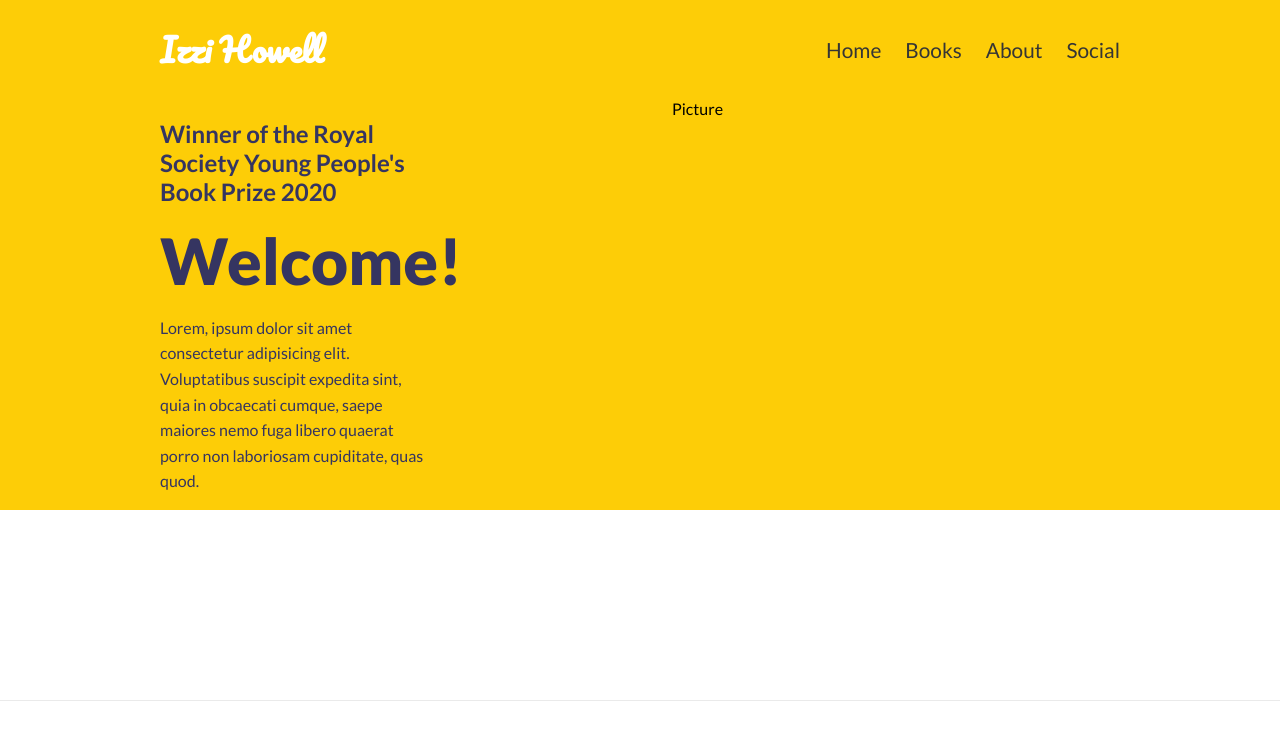
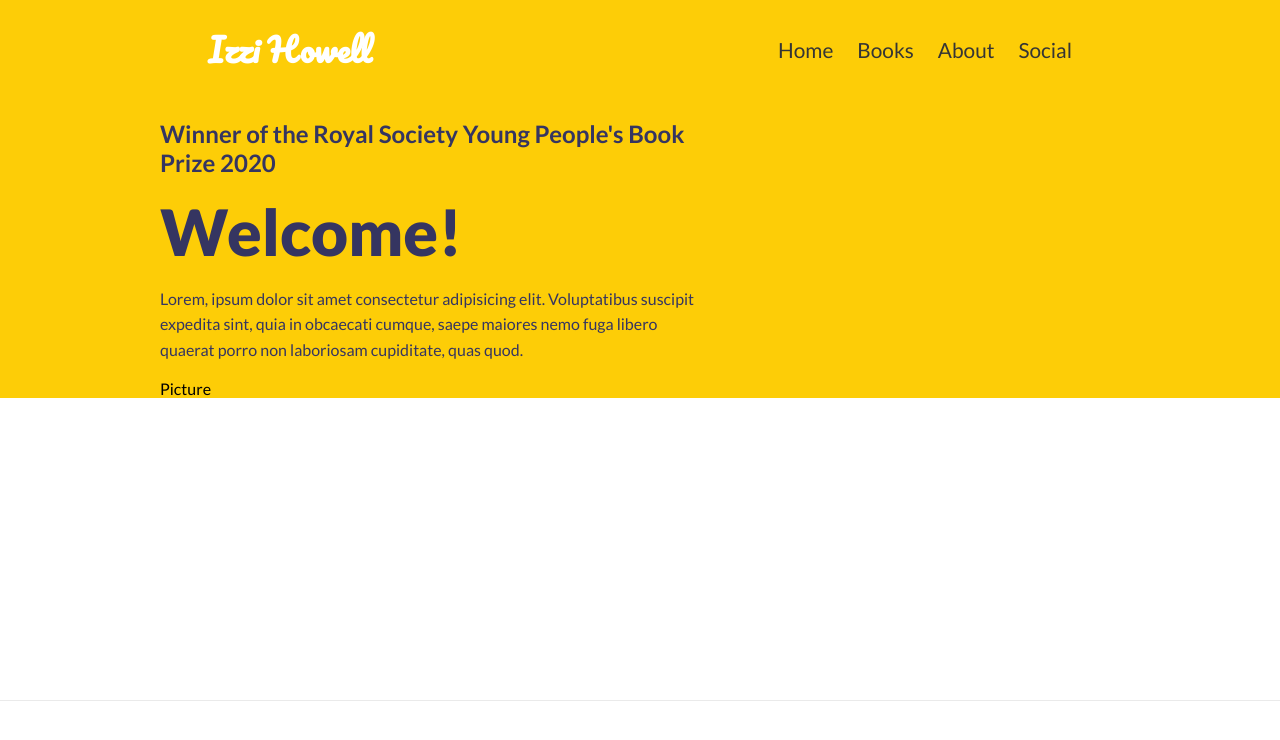
Before and after one commit to ajsevillano/izzihowell.com, a Next.js app: page / in a window 1280 px wide. Shown: the top 740 px of the page. Built offline with nearby package versions, Linux system fonts and the light colour scheme.

Commit message:
Create navigation component

```diff
--- a/components/Header/Header.module.scss
+++ b/components/Header/Header.module.scss
@@ -1,30 +1 @@
 /* Header */
-
-.logo {
-  font-family: 'Pacifico', cursive;
-  color: white;
-  font-size: 2rem;
-}
-
-.navigation {
-  margin-left: auto;
-
-  ul {
-    display: flex;
-    justify-content: space-between;
-  }
-
-  li {
-    list-style: none;
-    font-size: 1.3rem;
-    margin-right: 1.5rem;
-    color: rgb(53, 53, 53);
-    &:last-child {
-      margin-right: 0;
-    }
-  }
-
-  @media screen and (max-width: 768px) {
-    display: none;
-  }
-}
--- a/components/Hero/index.jsx
+++ b/components/Header/Hero/index.jsx
@@ -1,9 +1,9 @@
 import styles from './Hero.module.scss';
-import WrapperFlex from '../Layouts/WrapperFlex';
+import WrapperFlex from '../../Layouts/WrapperFlex';
 
 const Hero = () => {
   return (
-    <WrapperFlex background="#fdcd07" minheight="50vh">
+    <>
       <div className={styles.presentation}>
         <h2>Winner of the Royal Society Young People's Book Prize 2020</h2>
         <h1>Welcome!</h1>
@@ -14,7 +14,7 @@ const Hero = () => {
         </p>
       </div>
       <div className={styles.picture}>Picture</div>
-    </WrapperFlex>
+    </>
   );
 };
 
--- /dev/null
+++ b/components/Header/Navigation/Navigation.module.scss
@@ -0,0 +1,35 @@
+.navwrapper {
+  display: flex;
+  flex-direction: row;
+  min-width: 90%;
+  align-items: center;
+
+  .logo {
+    font-family: 'Pacifico', cursive;
+    color: white;
+    font-size: 2rem;
+  }
+
+  .navigation {
+    margin-left: auto;
+
+    ul {
+      display: flex;
+      justify-content: space-between;
+    }
+
+    li {
+      list-style: none;
+      font-size: 1.3rem;
+      margin-right: 1.5rem;
+      color: rgb(53, 53, 53);
+      &:last-child {
+        margin-right: 0;
+      }
+    }
+
+    @media screen and (max-width: 768px) {
+      display: none;
+    }
+  }
+}
--- /dev/null
+++ b/components/Header/Navigation/index.jsx
@@ -0,0 +1,19 @@
+import styles from './Navigation.module.scss';
+
+const Navigation = () => {
+  return (
+    <div className={styles.navwrapper}>
+      <h1 className={styles.logo}>Izzi Howell</h1>
+      <nav className={styles.navigation}>
+        <ul>
+          <li>Home</li>
+          <li>Books</li>
+          <li>About</li>
+          <li>Social</li>
+        </ul>
+      </nav>
+    </div>
+  );
+};
+
+export default Navigation;
--- a/components/Header/index.jsx
+++ b/components/Header/index.jsx
@@ -1,6 +1,8 @@
 import Head from 'next/head';
 import styles from './Header.module.scss';
 import WrapperFlex from '../Layouts/WrapperFlex';
+import Hero from './Hero/index';
+import Navigation from './Navigation';
 
 const Header = () => {
   return (
@@ -14,15 +16,8 @@ const Header = () => {
         <link rel="icon" href="/favicon.ico" />
       </Head>
       <WrapperFlex background="#fdcd07">
-        <h1 className={styles.logo}>Izzi Howell</h1>
-        <nav className={styles.navigation}>
-          <ul>
-            <li>Home</li>
-            <li>Books</li>
-            <li>About</li>
-            <li>Social</li>
-          </ul>
-        </nav>
+        <Navigation />
+        <Hero />
       </WrapperFlex>
     </>
   );
--- a/components/Layouts/WrapperFlex/WrapperFlex.module.scss
+++ b/components/Layouts/WrapperFlex/WrapperFlex.module.scss
@@ -3,7 +3,7 @@
   display: flex;
   justify-content: left;
   align-items: center;
-  flex-direction: row;
+  flex-direction: column;
   padding: 0 10rem;
 
   @media screen and (max-width: 768px) {
--- a/pages/index.js
+++ b/pages/index.js
@@ -1,12 +1,10 @@
 import styles from '../styles/Home.module.css';
 import Header from '../components/Header';
-import Hero from '../components/Hero';
 
 export default function Home() {
   return (
     <div className={styles.container}>
       <Header />
-      <Hero />
       <main className={styles.main}></main>
 
       <footer className={styles.footer}></footer>
```
Also changed, not shown: components/Header/Hero/Hero.module.scss (renamed from components/Hero/Hero.module.scss).
